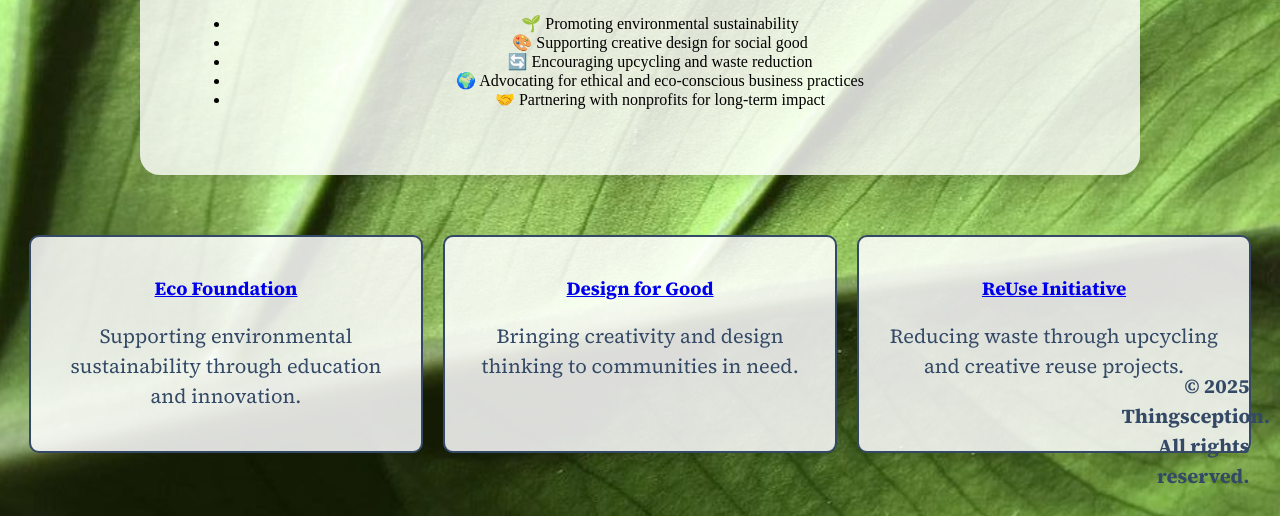
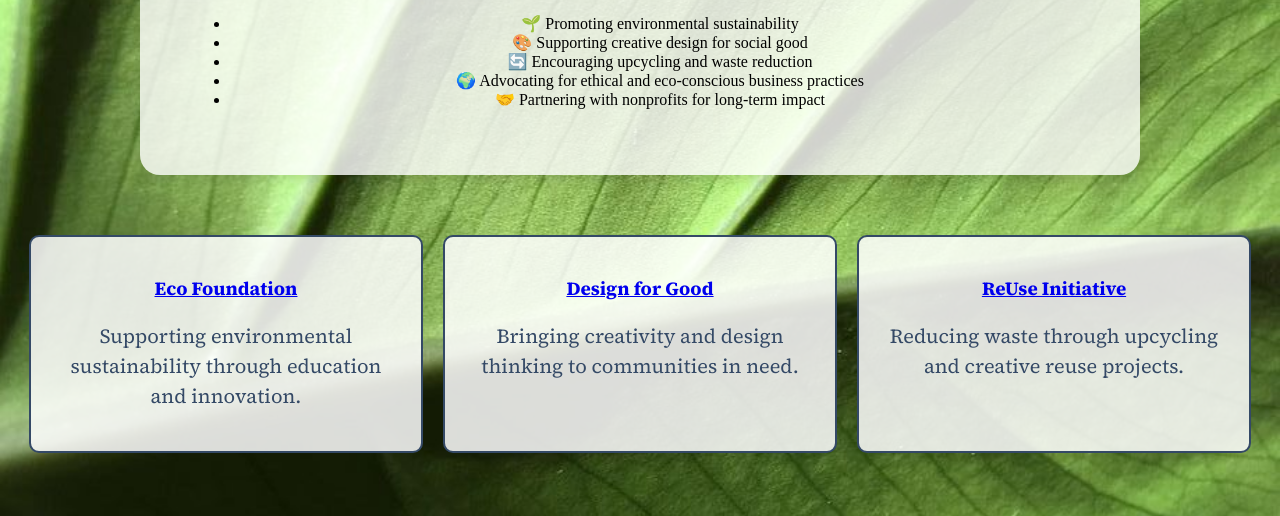
Before and after one commit to ldinh67/web-programming-midterm, a plain HTML site: page charities.html in a window 1280 px wide. Shown: the part 284-800 px from the top of the page. Drawn offline with Linux system fonts and the light colour scheme; a web font is replaced by a local one.

Commit message:
Delete Footer

```diff
--- a/charities.html
+++ b/charities.html
@@ -67,10 +67,5 @@
         </div>
     </div>
 
-    <!-- Footer -->
-    <footer>
-        <p>&copy; 2025 Thingsception. All rights reserved.</p>
-    </footer>
-
 </body>
 </html>
```
Also changed, not shown: about_us.html (+0 -4 lines), faq.html (+0 -3 lines), form.html (+0 -4 lines), index.html (+0 -4 lines), products.html (+0 -4 lines), visit.html (+0 -4 lines).
